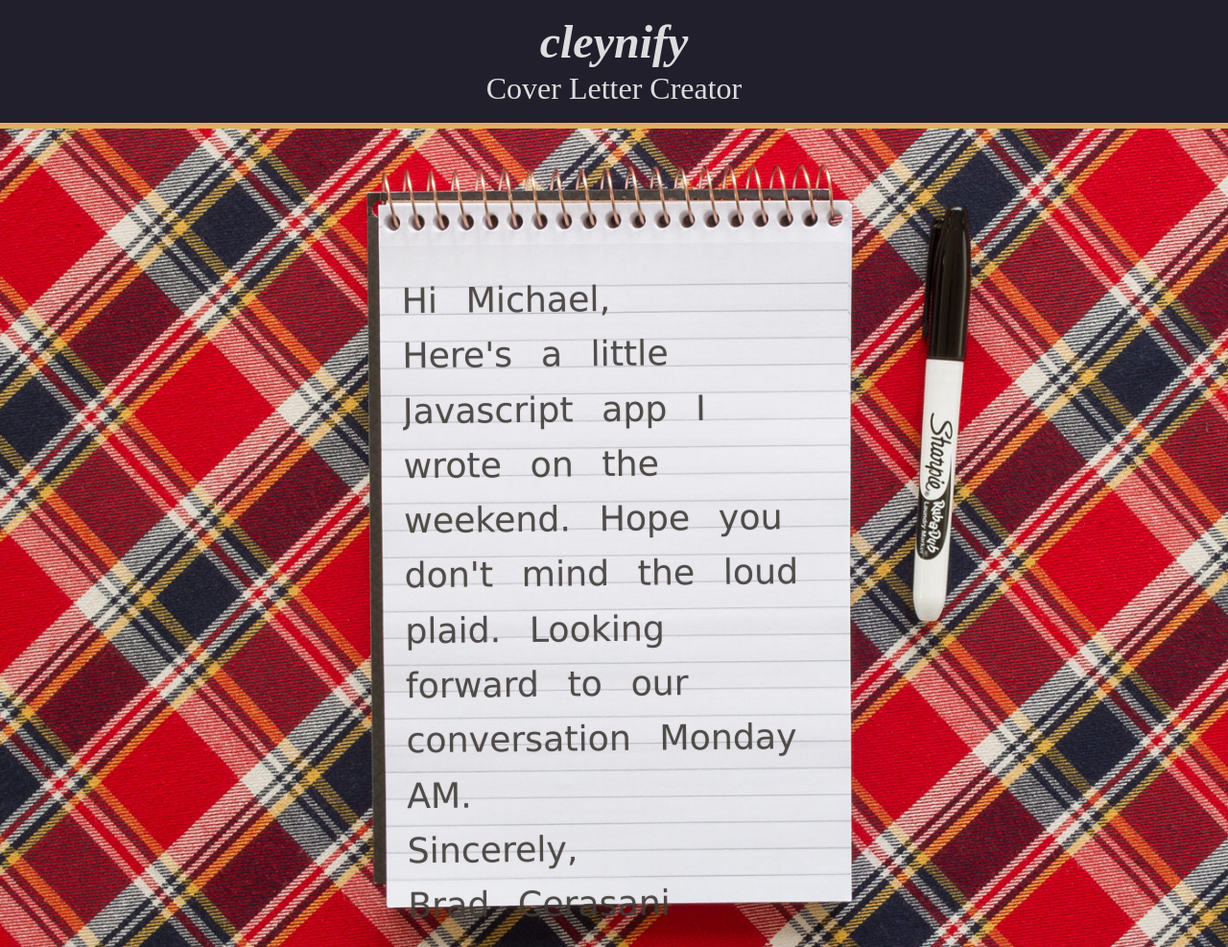
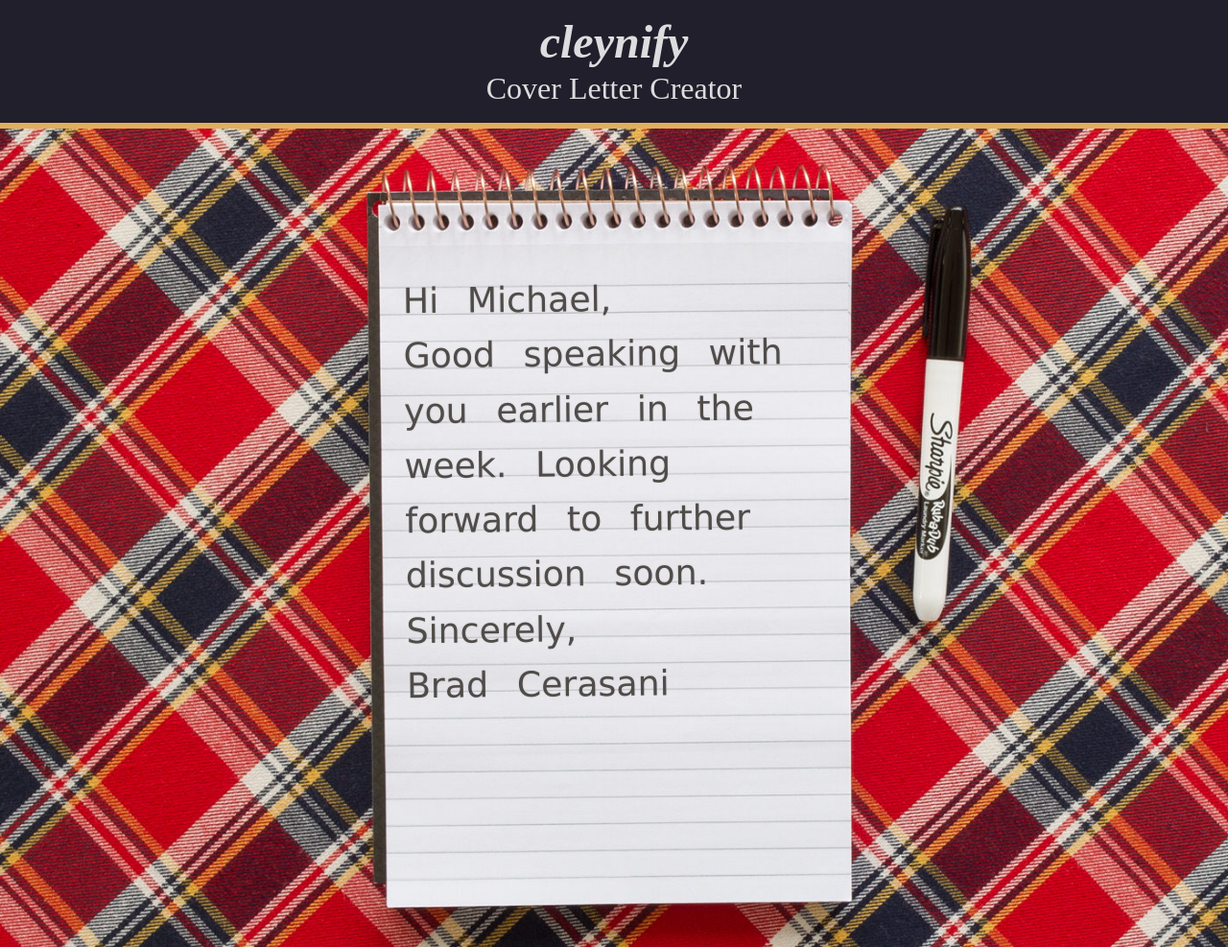
Before and after one commit to bradcerasani/cleynify, a plain HTML site: page index.html in a window 1280 px wide. Shown: the top 987 px of the page at 96% size. Drawn offline with nearby package versions, Linux system fonts and the light colour scheme.

```diff
--- a/index.html
+++ b/index.html
@@ -23,7 +23,7 @@
 	<div class="text" id="text">
 		Hi <span id="recipient">Michael</span>,
 
-		<p>Here's a little Javascript app I wrote on the weekend. Hope you don't mind the loud plaid. Looking forward to our conversation Monday AM.</p>
+		<p>Good speaking with you earlier in the week. Looking forward to further discussion soon.</p>
 
 		Sincerely,<br/>
 		<span id="sender">Brad Cerasani</span>
```
Also changed, not shown: images/buildout.png.
